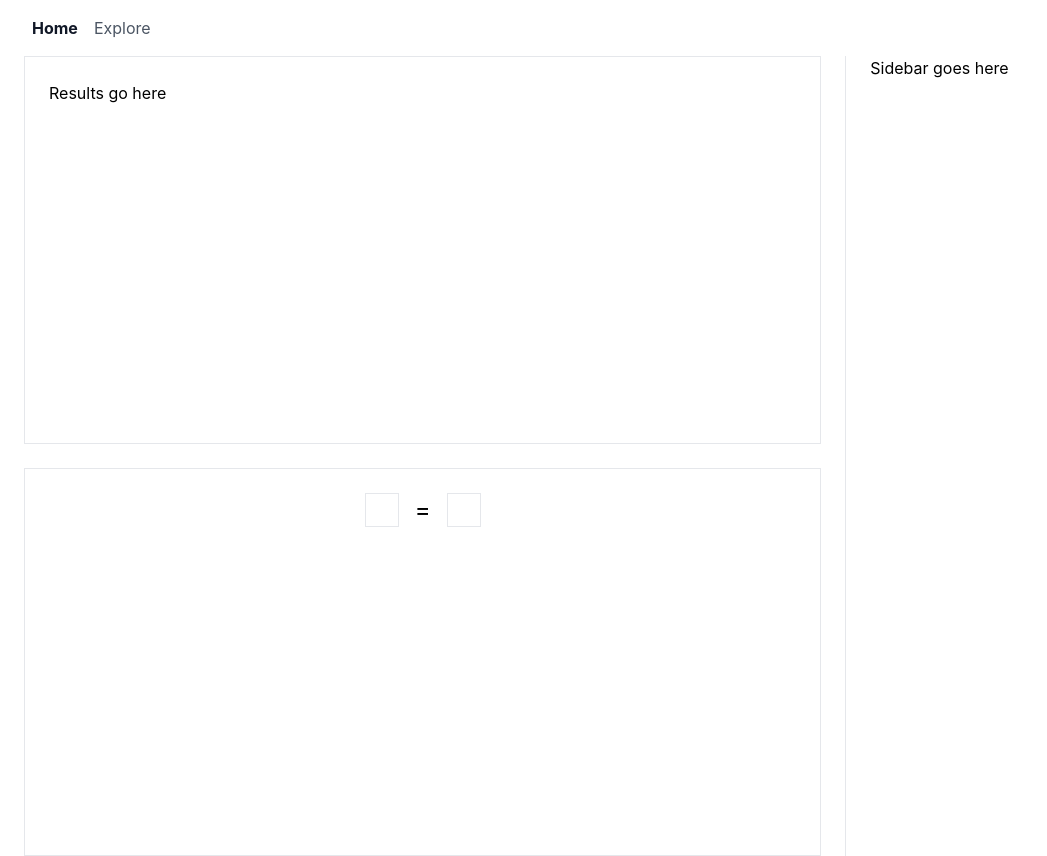
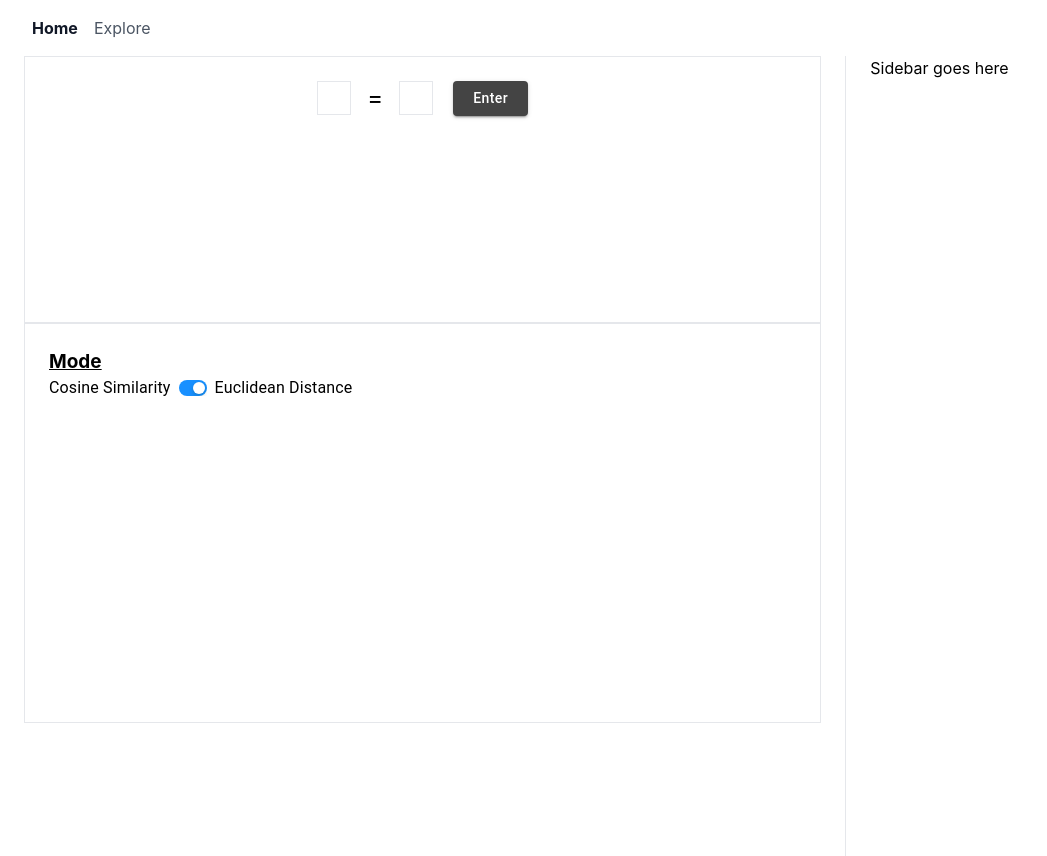
Before and after one commit to degtrdg/bioconceptvec-explorer-frontend, a React (Create React App) app: page / in a window 1280 px wide. Shown: the whole page, without its empty margins (0-1047 px from the left). Built offline with nearby package versions, Linux system fonts and the light colour scheme.

Commit message:
Added enter button and toggle for mode

```diff
--- a/package.json
+++ b/package.json
@@ -3,6 +3,9 @@
   "version": "0.1.0",
   "private": true,
   "dependencies": {
+    "@emotion/react": "^11.11.0",
+    "@emotion/styled": "^11.11.0",
+    "@mui/material": "^5.13.3",
     "@testing-library/jest-dom": "^5.16.5",
     "@testing-library/react": "^13.4.0",
     "@testing-library/user-event": "^13.5.0",
--- a/src/components/EquationCreator.tsx
+++ b/src/components/EquationCreator.tsx
@@ -1,6 +1,9 @@
 import React, { useState, useEffect } from "react";
 import Autosuggest from "react-autosuggest";
 import { StyleSheet, css } from "aphrodite";
+import { Button } from '@mui/material';
+import { styled } from '@mui/system';
+
 
 // Interface for token objects
 interface Token {
@@ -44,6 +47,24 @@ const styledAutosuggestStyles = {
   suggestion: css(autosuggestStyles.suggestion),
   input: css(autosuggestStyles.input),
 };
+
+const enterButtonStyles = StyleSheet.create({
+  button: {
+    backgroundColor: "#444",
+    border: "1px solid #d9d9d9",
+    borderRadius: "4px",
+    padding: "5px 30px",
+    color: "#fff",
+    cursor: "pointer",
+  },
+});
+
+const CustomButton = styled(Button)({
+  background: '#444',
+  color: '#fff',
+  padding: '5px 20px',
+  textTransform: 'none',
+});
 
 const ExploreCreator: React.FC = () => {
   // State variables
@@ -229,10 +250,8 @@ const ExploreCreator: React.FC = () => {
         {equation.left.map((token, index) => (
           <div
             key={index}
-            className={`px-2 py-1 rounded ${
-              token.type === "token" ? "bg-green-200" : "bg-blue-200"
-            } ${
-              selectedToken?.side === "left" && selectedToken?.index === index
+            className={`px-2 py-1 rounded ${token.type === "token" ? "bg-green-200" : "bg-blue-200"
+              } ${selectedToken?.side === "left" && selectedToken?.index === index
                 ? "border-2 border-red-500"
                 : ""
               }`}
@@ -269,10 +288,8 @@ const ExploreCreator: React.FC = () => {
         {equation.right.map((token, index) => (
           <div
             key={index}
-            className={`px-2 py-1 rounded ${
-              token.type === "token" ? "bg-green-200" : "bg-blue-200"
-            } ${
-              selectedToken?.side === "right" && selectedToken?.index === index
+            className={`px-2 py-1 rounded ${token.type === "token" ? "bg-green-200" : "bg-blue-200"
+              } ${selectedToken?.side === "right" && selectedToken?.index === index
                 ? "border-2 border-red-500"
                 : ""
               }`}
@@ -300,7 +317,18 @@ const ExploreCreator: React.FC = () => {
           </div>
         )}
       </div>
+      {/* <button className={
+        css(enterButtonStyles.button)
+      }
+        style={{ marginLeft: "20px" }}
+      >
+        Enter
+      </button> */}
+
+      <div style={{ marginLeft: "20px" }}>
+        <CustomButton variant="contained">Enter</CustomButton>
       </div>
+    </div >
   );
 };
 
--- /dev/null
+++ b/src/components/ResultsBox.tsx
@@ -0,0 +1,79 @@
+import React from 'react'
+import { styled } from '@mui/material/styles';
+import FormGroup from '@mui/material/FormGroup';
+import FormControlLabel from '@mui/material/FormControlLabel';
+import Switch, { SwitchProps } from '@mui/material/Switch';
+import Stack from '@mui/material/Stack';
+import Typography from '@mui/material/Typography';
+import { StyleSheet, css } from "aphrodite";
+
+
+const AntSwitch = styled(Switch)(({ theme }) => ({
+    width: 28,
+    height: 16,
+    padding: 0,
+    display: 'flex',
+    '&:active': {
+        '& .MuiSwitch-thumb': {
+            width: 15,
+        },
+        '& .MuiSwitch-switchBase.Mui-checked': {
+            transform: 'translateX(9px)',
+        },
+    },
+    '& .MuiSwitch-switchBase': {
+        padding: 2,
+        '&.Mui-checked': {
+            transform: 'translateX(12px)',
+            color: '#fff',
+            '& + .MuiSwitch-track': {
+                opacity: 1,
+                backgroundColor: theme.palette.mode === 'dark' ? '#177ddc' : '#1890ff',
+            },
+        },
+    },
+    '& .MuiSwitch-thumb': {
+        boxShadow: '0 2px 4px 0 rgb(0 35 11 / 20%)',
+        width: 12,
+        height: 12,
+        borderRadius: 6,
+        transition: theme.transitions.create(['width'], {
+            duration: 200,
+        }),
+    },
+    '& .MuiSwitch-track': {
+        borderRadius: 16 / 2,
+        opacity: 1,
+        backgroundColor:
+            theme.palette.mode === 'dark' ? 'rgba(255,255,255,.35)' : 'rgba(0,0,0,.25)',
+        boxSizing: 'border-box',
+    },
+}));
+
+const subsectionStyles = StyleSheet.create({
+    text: {
+        fontWeight: 'bold',
+        fontSize: 19,
+        color: 'black',
+        textDecoration: 'underline',
+    },
+});
+
+
+
+export default function ResultsBox() {
+    return (
+        // <div className="flex items-center justify-center">
+        // <div className="border p-6 mb-6 h-1/2">Results go here</div>
+        <div className="border p-6 mb-6 h-1/2">
+            <p className={
+                css(subsectionStyles.text)
+            }>Mode</p>
+            <Stack direction="row" spacing={1} alignItems="center">
+                <Typography>Cosine Similarity</Typography>
+                <AntSwitch defaultChecked inputProps={{ 'aria-label': 'ant design' }} />
+                <Typography>Euclidean Distance</Typography>
+            </Stack>
+        </div>
+    )
+}
--- a/src/pages/HomePage.tsx
+++ b/src/pages/HomePage.tsx
@@ -1,14 +1,19 @@
 import React from "react";
 import EquationCreator from "../components/EquationCreator";
+import ResultsBox from "../components/ResultsBox";
 
 const HomePage: React.FC = () => {
   return (
     <div className="flex h-screen p-6 py-0">
       <div className="flex flex-col w-2/3 pr-6">
-        <div className="border p-6 mb-6 h-1/2">Results go here</div>
-        <div className="border p-6 h-1/2">
+        {/* <div className="border p-6 mb-6 h-1/2">Results go here</div> */}
+        {/* <div className="border p-6 h-1/2"> */}
+        {/* </div> */}
+        <div className="border p-6 h-1/3">
           <EquationCreator />
         </div>
+
+        <ResultsBox />
       </div>
       <div className="w-1/3 border-l pl-6">Sidebar goes here</div>
     </div>
```
Also changed, not shown: 1 other file (tests, documents, lock files or other folders). Lines whose indentation alone changed are shown as unchanged.
